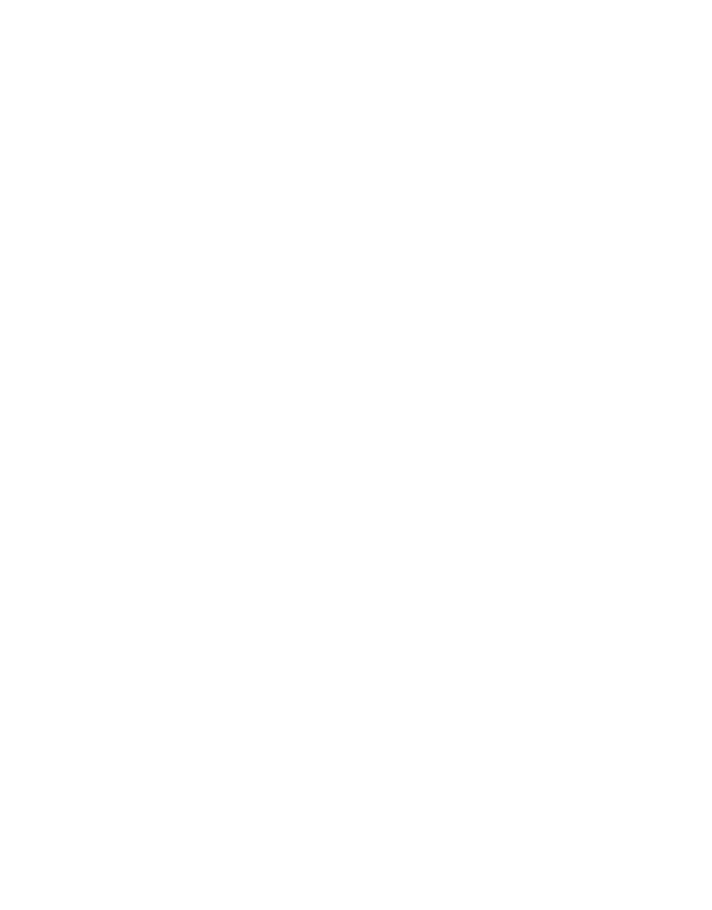
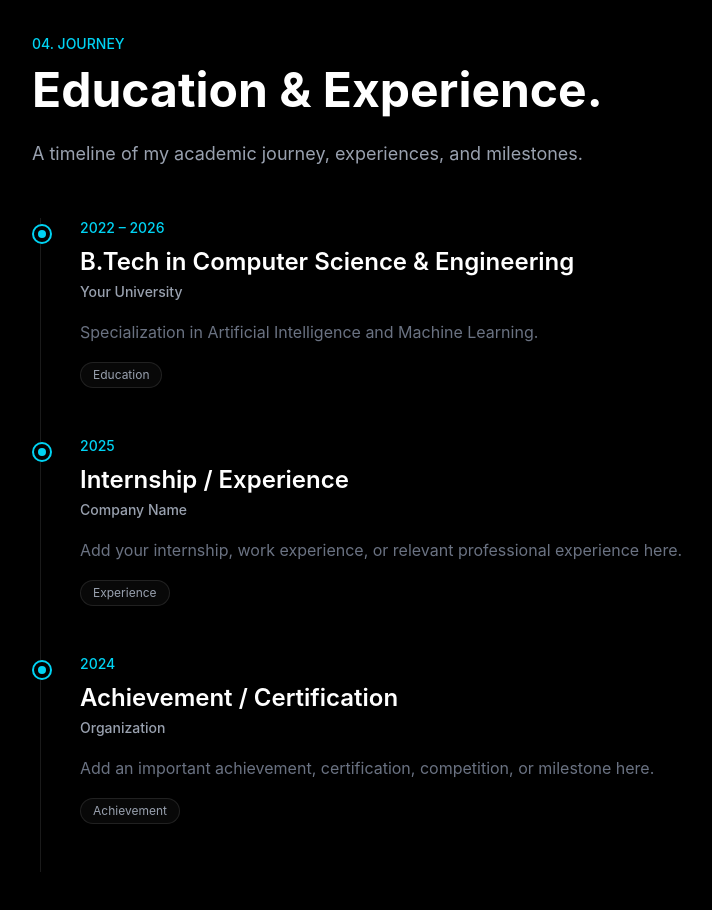
Before and after one commit to ja1234-beep/Portfolio, a React (Vite) app: page / in a window 1280 px wide. Shown: the part 3500-4410 px from the top of the page, without its empty margins (32-744 px from the left). Before the commit the page ends 3438 px from the top, so only its background shows below. Built offline with nearby package versions, Linux system fonts and the light colour scheme.

Commit message:
Added education and experience section

```diff
--- a/src/App.jsx
+++ b/src/App.jsx
@@ -3,6 +3,7 @@
 import About from "./components/About"
 import Skills from "./components/Skills"
 import Projects from "./components/Projects"
+import Experience from "./components/Experience"
 
 function App() {
   return (
@@ -15,6 +16,7 @@
         <About />
         <Skills />
         <Projects />
+        <Experience />
       </main>
 
     </div>
--- /dev/null
+++ b/src/components/Experience.jsx
@@ -0,0 +1,119 @@
+const timeline = [
+  {
+    year: "2022 – 2026",
+    title: "B.Tech in Computer Science & Engineering",
+    organization: "Your University",
+    description:
+      "Specialization in Artificial Intelligence and Machine Learning.",
+    type: "Education",
+  },
+  {
+    year: "2025",
+    title: "Internship / Experience",
+    organization: "Company Name",
+    description:
+      "Add your internship, work experience, or relevant professional experience here.",
+    type: "Experience",
+  },
+  {
+    year: "2024",
+    title: "Achievement / Certification",
+    organization: "Organization",
+    description:
+      "Add an important achievement, certification, competition, or milestone here.",
+    type: "Achievement",
+  },
+]
+
+
+function TimelineItem({ year, title, organization, description, type }) {
+  return (
+    <div className="relative pl-10 sm:pl-12">
+
+      {/* Timeline dot */}
+      <div className="absolute left-0 top-1.5 flex h-5 w-5 items-center justify-center rounded-full border-2 border-cyan-400 bg-black">
+        <div className="h-2 w-2 rounded-full bg-cyan-400" />
+      </div>
+
+
+      {/* Content */}
+      <div className="pb-12">
+
+        <p className="text-sm font-medium text-cyan-400">
+          {year}
+        </p>
+
+        <h3 className="mt-2 text-xl font-semibold text-white sm:text-2xl">
+          {title}
+        </h3>
+
+        <p className="mt-1 text-sm font-medium text-gray-400">
+          {organization}
+        </p>
+
+        <p className="mt-4 max-w-2xl text-sm leading-7 text-gray-500 sm:text-base">
+          {description}
+        </p>
+
+        <span className="mt-4 inline-block rounded-full border border-white/10 bg-white/[0.03] px-3 py-1 text-xs text-gray-400">
+          {type}
+        </span>
+
+      </div>
+
+    </div>
+  )
+}
+
+
+function Experience() {
+  return (
+    <section id="experience" className="px-6 py-24">
+
+      <div className="mx-auto max-w-6xl">
+
+        {/* Heading */}
+        <div className="max-w-2xl">
+
+          <p className="text-sm font-medium text-cyan-400">
+            04. JOURNEY
+          </p>
+
+          <h2 className="mt-3 text-4xl font-bold sm:text-5xl">
+            Education & Experience.
+          </h2>
+
+          <p className="mt-6 text-base leading-8 text-gray-400 sm:text-lg">
+            A timeline of my academic journey, experiences, and
+            milestones.
+          </p>
+
+        </div>
+
+
+        {/* Timeline */}
+        <div className="relative mt-12 max-w-3xl">
+
+          {/* Vertical line */}
+          <div className="absolute bottom-0 left-2 top-0 w-px bg-white/10" />
+
+          {timeline.map((item) => (
+            <TimelineItem
+              key={`${item.year}-${item.title}`}
+              year={item.year}
+              title={item.title}
+              organization={item.organization}
+              description={item.description}
+              type={item.type}
+            />
+          ))}
+
+        </div>
+
+      </div>
+
+    </section>
+  )
+}
+
+export default Experience
```
